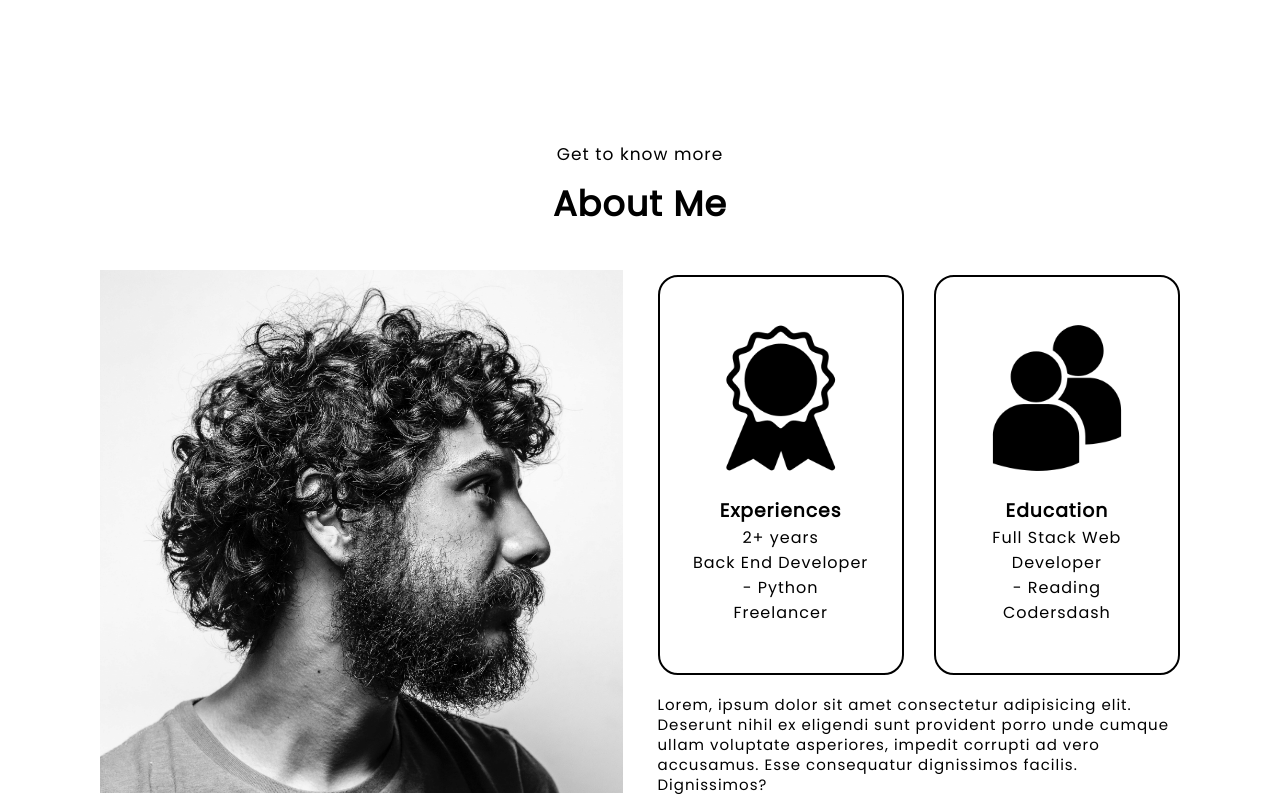
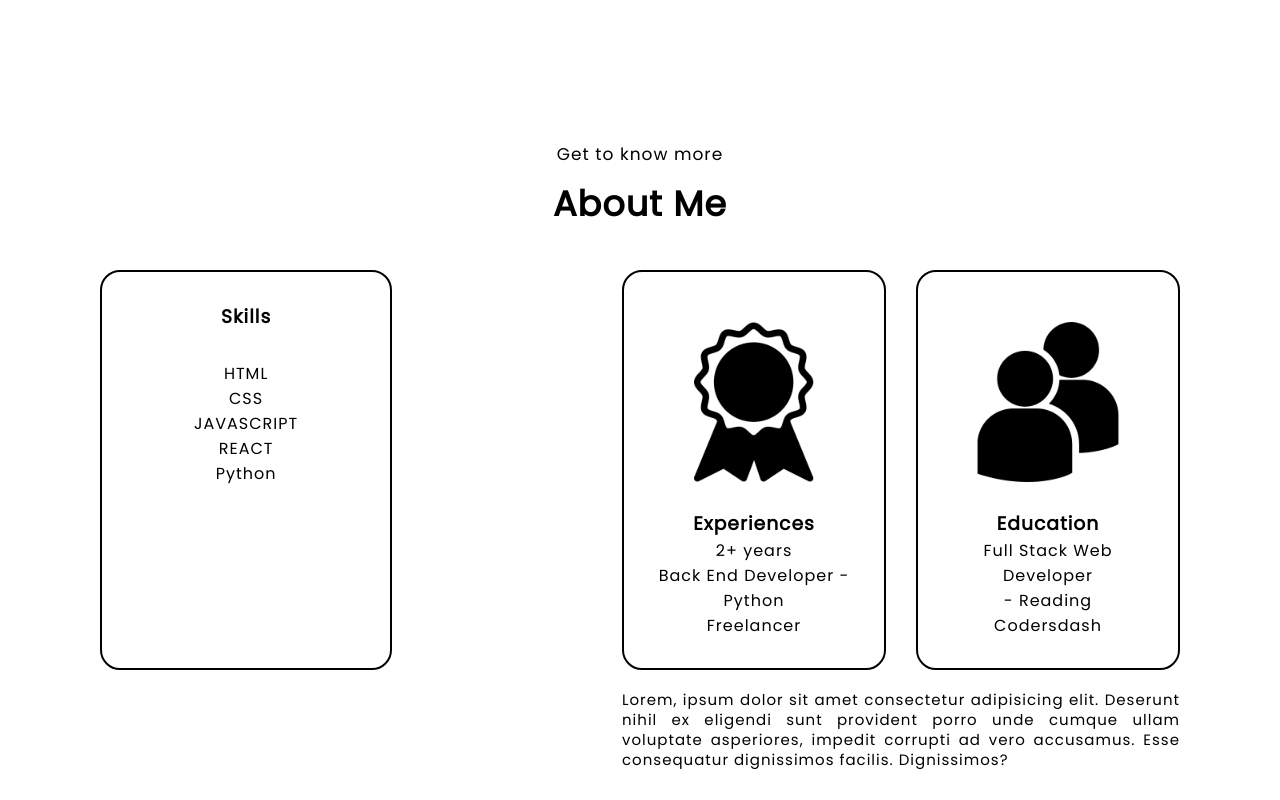
Before and after one commit to Thukee/Portfolio-Thushara, a plain HTML site: page index.html in a window 1280 px wide. Shown: the part 1015-1815 px from the top of the page. After the commit the page ends 1785 px from the top, so only its background shows below. Drawn offline with Linux system fonts and the light colour scheme.

Commit message:
Adding About me styling

```diff
--- a/index.css
+++ b/index.css
@@ -147,11 +147,20 @@ header {
   grid-template-columns: 1fr 1fr;
   gap: 35px;
   justify-content: space-between;
-  align-items: center;
 }
 
-.about-container img {
-  width: 100%;
+.about-left {
+  border: 2px solid black;
+  border-radius: 20px;
+  height: 400px;
+  width: 60%;
+  text-align: center;
+  padding: 30px;
+  justify-content: space-between;
+}
+
+.about-left p {
+  margin-top: 30px;
 }
 
 .basic-edu {
@@ -171,12 +180,15 @@ header {
 
 .edu-box img {
   margin: auto;
+  height: 200px;
+  width: auto;
 }
 
 .about-p {
   margin-top: 20px;
   font-size: 15px;
   line-height: 20px;
+  text-align: justify;
 }
 
 section {
--- a/index.html
+++ b/index.html
@@ -60,7 +60,26 @@
 
       <div class="container about-container">
         <div class="about-left">
-          <img src="images/about-pic.png" alt="" />
+          <h3>Skills</h3>
+          <p>
+            <ul>
+              <li>
+                HTML
+              </li>
+              <li>
+                CSS
+              </li>
+              <li>
+                JAVASCRIPT
+              </li>
+              <li>
+                REACT
+              </li>
+              <li>
+                Python
+              </li>
+            </ul>
+          </p>
         </div>
         <div class="about-right">
           <div class="basic-edu">
```
